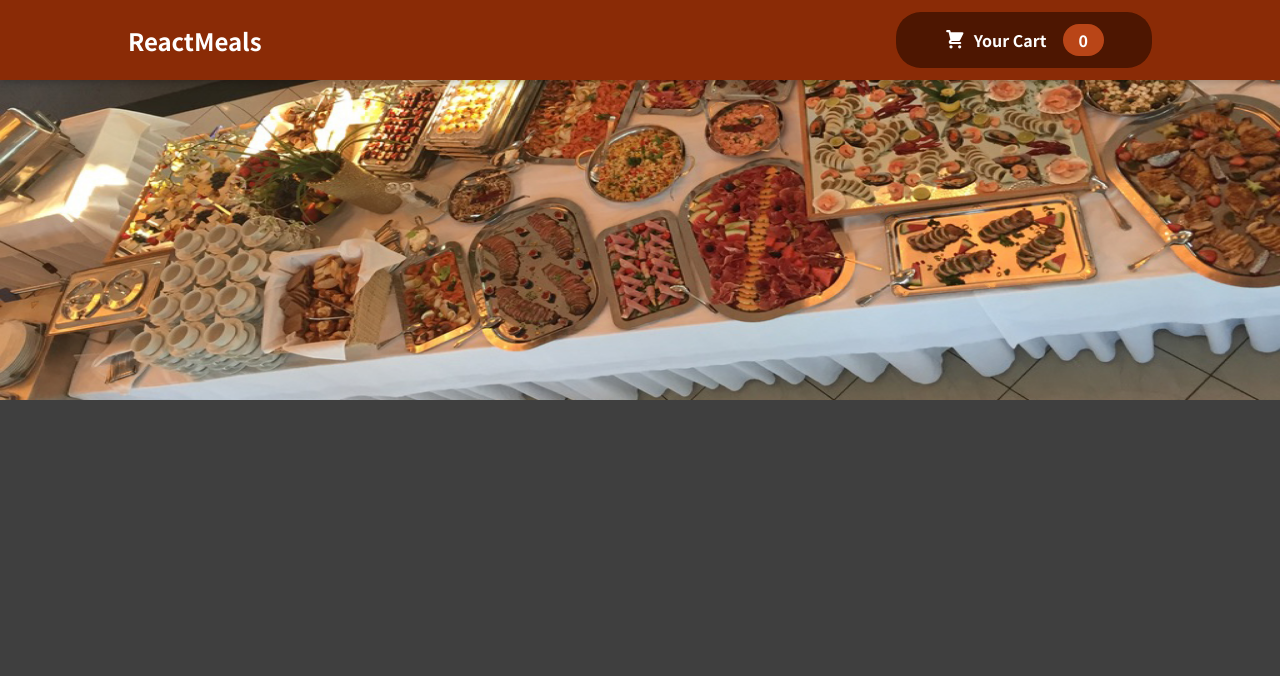
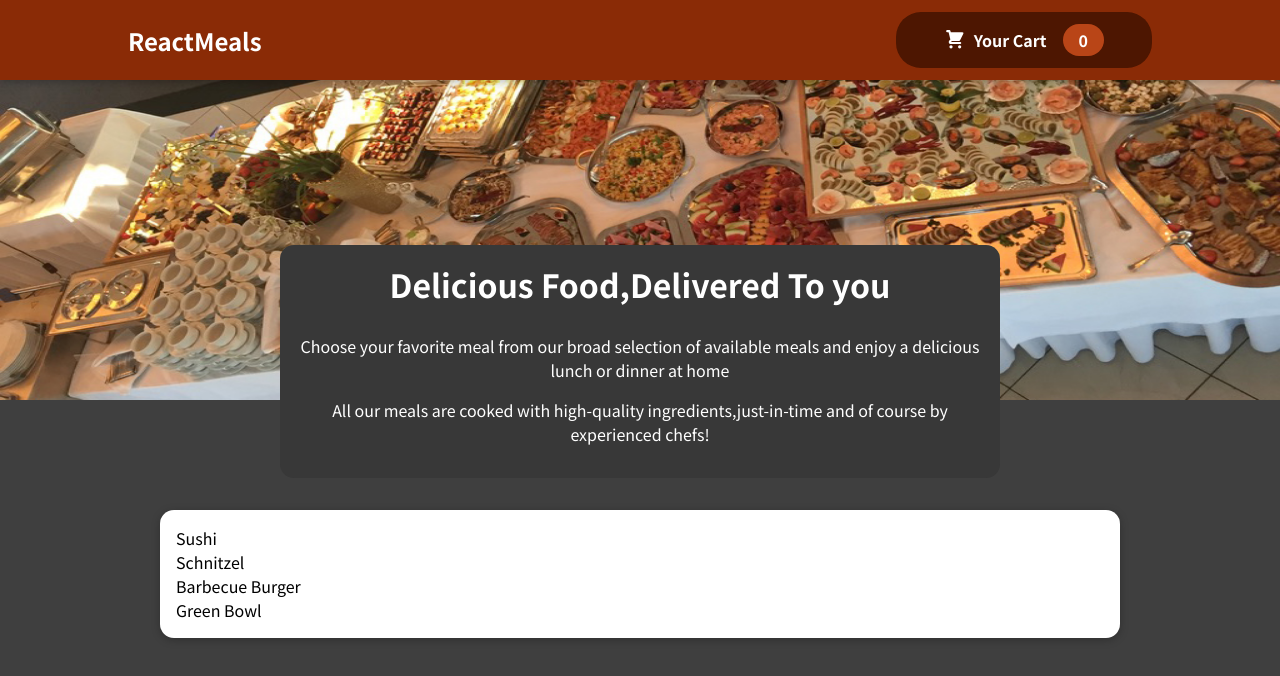
Before and after one commit to abhi-gowdaa/Food-Order-App, a React (Create React App) app: page / in a window 1280 px wide. Shown: the top 676 px of the page. Built offline with nearby package versions, Linux system fonts and the light colour scheme.

Commit message:
adding meals list ,Card,summary

```diff
--- a/src/App.js
+++ b/src/App.js
@@ -1,9 +1,12 @@
 import Header from "./components/Layout/Header";
+import Meals from "./components/Meals/Meals";
 
 function App() {
   return (
     <div>
       <Header/>
+      <Meals/>
+
     </div>
   );
 }
--- /dev/null
+++ b/src/components/Meals/AvailableMeals.js
@@ -0,0 +1,45 @@
+import classes from './AvailableMeals.module.css'
+import Card from '../UI/Card';
+
+const DUMMY_MEALS = [
+    {
+      id: 'm1',
+      name: 'Sushi',
+      description: 'Finest fish and veggies',
+      price: 22.99,
+    },
+    {
+      id: 'm2',
+      name: 'Schnitzel',
+      description: 'A german specialty!',
+      price: 16.5,
+    },
+    {
+      id: 'm3',
+      name: 'Barbecue Burger',
+      description: 'American, raw, meaty',
+      price: 12.99,
+    },
+    {
+      id: 'm4',
+      name: 'Green Bowl',
+      description: 'Healthy...and green...',
+      price: 18.99,
+    },
+  ];
+const AvailableMeals=()=>{
+    // const meals=DUMMY_MEALS.map((meal)=>(<li>{meal}</li>))
+    const mealsList = DUMMY_MEALS.map((meal) => (<li>{meal.name}</li>));
+
+    return(
+
+        <section className={classes['meals']}>
+           <Card>
+       <ul>{mealsList}</ul>
+       </Card>
+       </section>
+
+    );
+}
+
+export default AvailableMeals;
--- /dev/null
+++ b/src/components/Meals/AvailableMeals.module.css
@@ -0,0 +1,28 @@
+.meals {
+  max-width: 60rem;
+  width: 90%;
+  margin: 2rem auto;
+  animation: meals-appear 2s ease-out forwards;
+
+}
+
+.meals ul {
+  list-style: none;
+  margin: 0;
+  padding: 0;
+}
+
+@keyframes meals-appear {
+  from {
+    opacity: 0;
+    transform: translateY(3rem);
+  }
+
+  to {
+    opacity: 1;
+    transform: translateY(0);
+  }
+
+
+
+}
--- /dev/null
+++ b/src/components/Meals/Meals.js
@@ -0,0 +1,15 @@
+import { Fragment } from "react";
+import MealsSummary from "./MealsSummary";
+import AvailableMeals from "./AvailableMeals";
+
+const Meals=()=>{
+
+    return(
+<Fragment>
+    <MealsSummary/>
+    <AvailableMeals/>
+</Fragment>
+    );
+}
+
+export default Meals;
--- /dev/null
+++ b/src/components/Meals/MealsSummary.js
@@ -0,0 +1,14 @@
+import classes from './MealsSummary.module.css'
+
+const MealsSummary=()=>{
+
+    return(
+<section className={classes['summary']}>
+<h2>Delicious Food,Delivered To you</h2>
+<p> Choose your favorite meal from our broad selection of available meals and enjoy a delicious lunch or dinner at home</p>
+<p>All our meals are cooked with high-quality ingredients,just-in-time and of course by experienced chefs!</p>
+</section>
+    )
+}
+
+export default MealsSummary;
--- /dev/null
+++ b/src/components/Meals/MealsSummary.module.css
@@ -0,0 +1,45 @@
+.summary {
+  text-align: center;
+  max-width: 45rem;
+  width: 90%;
+  margin: auto;
+  margin-top: -10rem;
+  position: relative;
+  background-color: #383838;
+  color: white;
+  border-radius: 14px;
+  padding: 1rem;
+  animation: sums  2s ease-in forwards;
+}
+
+.summary:hover {
+    text-align: center;
+    max-width: 44.8rem;
+    width: 90%;
+    margin: auto;
+    margin-top: -10rem;
+    position: relative;
+    background-color: #383838;
+    color: white;
+    border-radius: 18px;
+    padding: 1rem;
+    box-shadow: 1px 1px 30px 10px rgba(40, 39, 39, 0.25);
+
+  }
+
+.summary h2 {
+  font-size: 2rem;
+  margin-top: 0;
+}
+
+@keyframes sums {
+    from{
+        opacity: 0;
+        transform: translateY(-1rem);
+    }
+    to{
+      opacity: 1;
+        transform: translate(0);
+    }
+
+}
--- /dev/null
+++ b/src/components/UI/Card.js
@@ -0,0 +1,8 @@
+import classes from './Card.module.css'
+
+const Card=props=>{
+    return(<div className={classes.card}>{props.children}</div>
+    );
+
+}
+export default Card;
--- /dev/null
+++ b/src/components/UI/Card.module.css
@@ -0,0 +1,6 @@
+.card {
+    padding: 1rem;
+    box-shadow: 0 2px 8px rgba(0, 0, 0, 0.25);
+    border-radius: 14px;
+    background-color: white;
+  }
```
Also changed, not shown: src/components/Meals/Meals.module.css (added).
